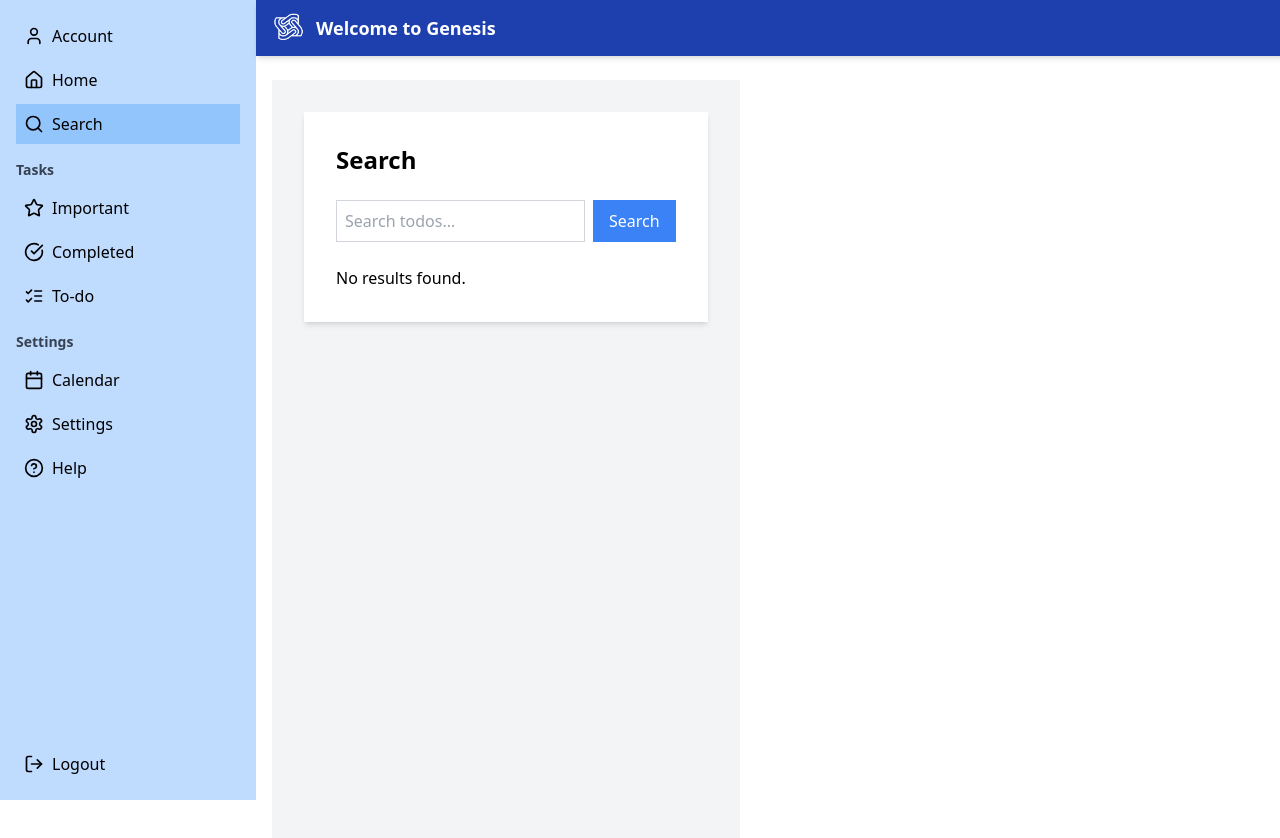
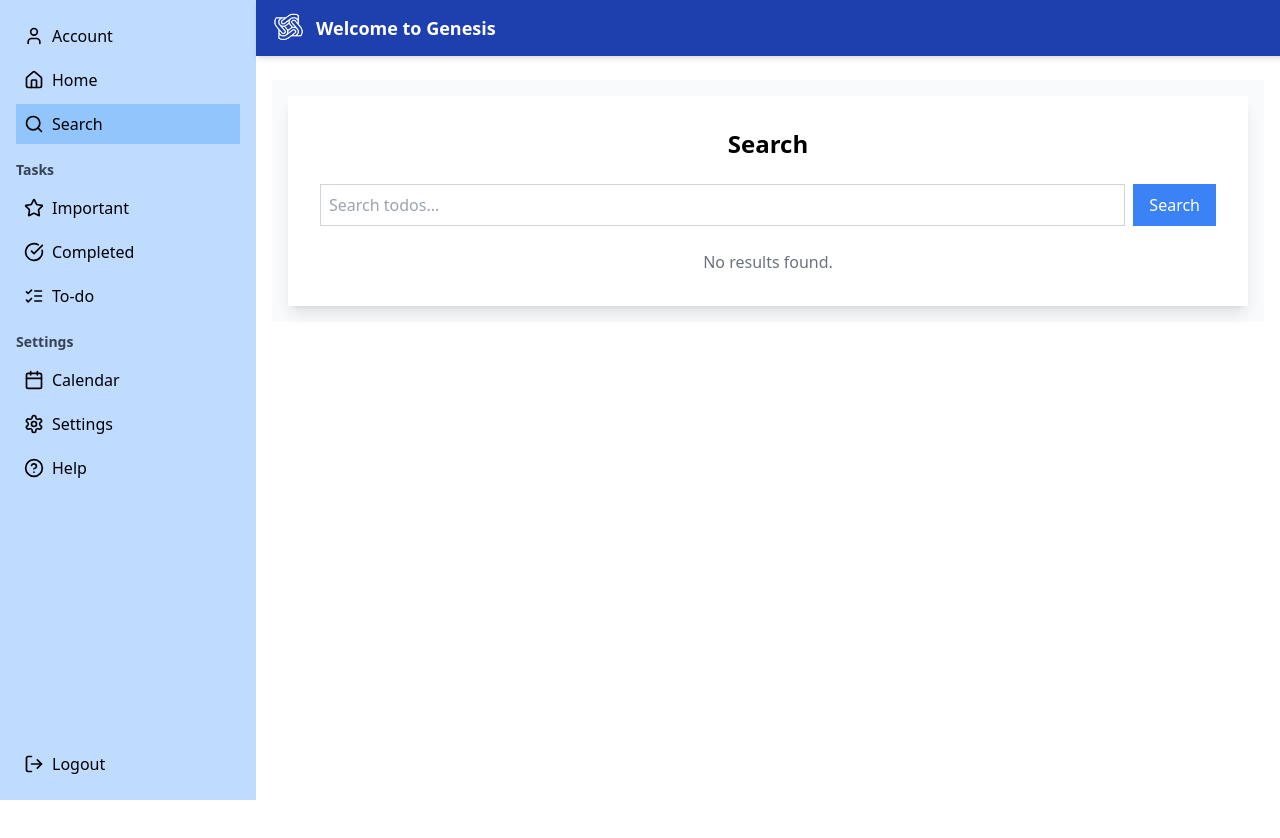
Before and after one commit to towtu/genesis-frontend, a React (Vite) app: page /search in a window 1280 px wide. Shown: the top 838 px of the page. After the commit the page ends 800 px from the top, so only its background shows below. Built offline with nearby package versions, Linux system fonts and the light colour scheme.

Commit message:
Update Search.tsx

```diff
--- a/src/components/Search.tsx
+++ b/src/components/Search.tsx
@@ -1,6 +1,5 @@
 import React, { useState } from "react";
 import { api } from "../services/api";
-import Sidebar from "./Sidebar";
 
 const Search: React.FC = () => {
   const [searchQuery, setSearchQuery] = useState("");
@@ -16,32 +15,35 @@ const Search: React.FC = () => {
   };
 
   return (
-    <div className="flex">
-    <Sidebar/>
-        <div className="flex min-h-screen w-full">
-        <div className="h-screen p-8 bg-gray-100 ">
-            <div className="bg-white p-8 -lg shadow-md w-full">
-            <h2 className="text-2xl font-bold mb-6">Search</h2>
+    <div className="flex min-h-full w-full justify-center bg-gray-50 items-center p-4">
+      <div className="bg-white p-8 rounded-lg shadow-lg min-w-full">
+        <h2 className="text-2xl font-bold mb-6 text-center">Search</h2>
+
+        {/* Search Input and Button */}
         <div className="flex gap-2 mb-6">
           <input
             type="text"
             value={searchQuery}
             onChange={(e) => setSearchQuery(e.target.value)}
             placeholder="Search todos..."
-                className="flex-1 p-2 border border-gray-300 rounded-md"
+            className="flex-1 p-2 border border-gray-300 rounded-md focus:outline-none focus:ring-2 focus:ring-blue-500"
           />
           <button
             onClick={handleSearch}
-                className="bg-blue-500 text-white px-4 py-2 rounded-md hover:bg-blue-600"
+            className="bg-blue-500 text-white px-4 py-2 rounded-md hover:bg-blue-600 transition-colors"
           >
             Search
           </button>
         </div>
 
+        {/* Search Results */}
         {searchResults.length > 0 ? (
-                <ul>
+          <ul className="space-y-2">
             {searchResults.map((todo) => (
-                    <li key={todo.id} className="mb-2 p-2 border border-gray-200 rounded-md">
+              <li
+                key={todo.id}
+                className="p-4 border border-gray-200 rounded-md hover:bg-gray-50 transition-colors"
+              >
                 <span className={todo.completed ? "line-through text-gray-500" : ""}>
                   {todo.title}
                 </span>
@@ -49,10 +51,8 @@ const Search: React.FC = () => {
             ))}
           </ul>
         ) : (
-                <p>No results found.</p>
+          <p className="text-center text-gray-500">No results found.</p>
         )}
-            </div>
-        </div>
       </div>
     </div>
   );
```
Lines whose indentation alone changed are shown as unchanged.
